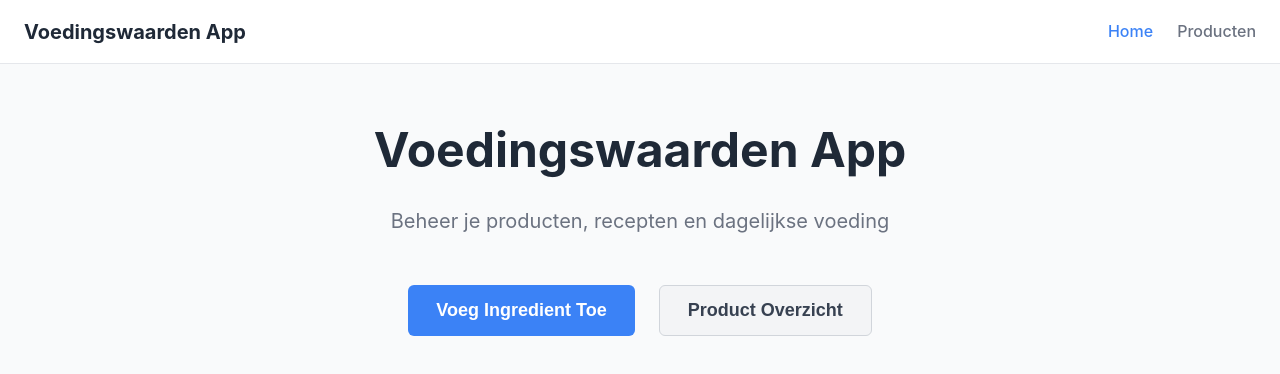
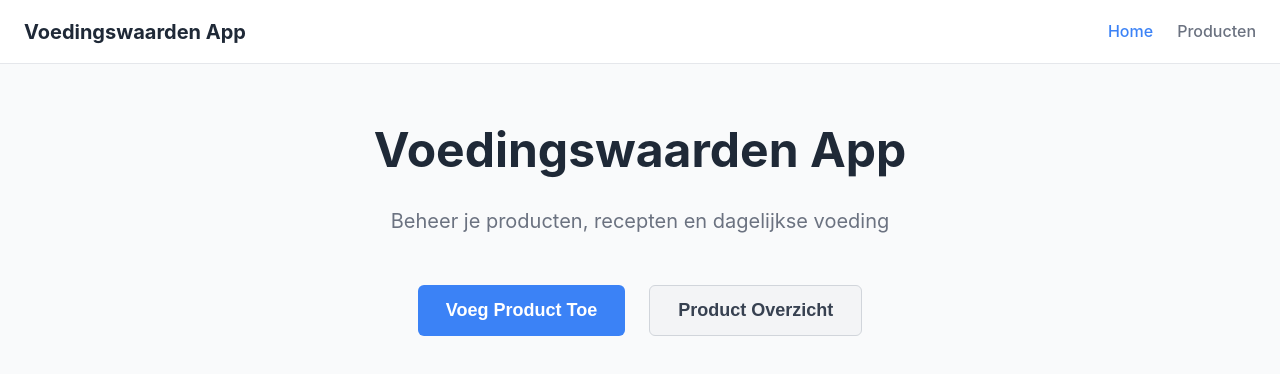
Before and after one commit to IlseVanBeuzekom/VoedingswaardenAI, a Vue app in the folder frontend/: page / in a window 1280 px wide. Shown: the top 374 px of the page. Built offline with nearby package versions, Linux system fonts and the light colour scheme.

Commit message:
Finalize product part

```diff
--- a/frontend/src/views/Home.vue
+++ b/frontend/src/views/Home.vue
@@ -11,7 +11,7 @@
           variant="primary"
           size="large"
         >
-          Voeg Ingredient Toe
+          Voeg Product Toe
         </BaseButton>
 
         <BaseButton
```
